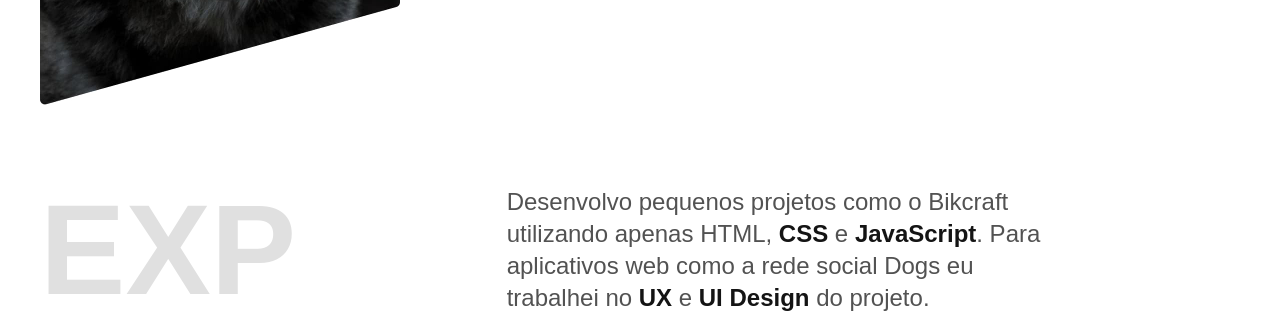
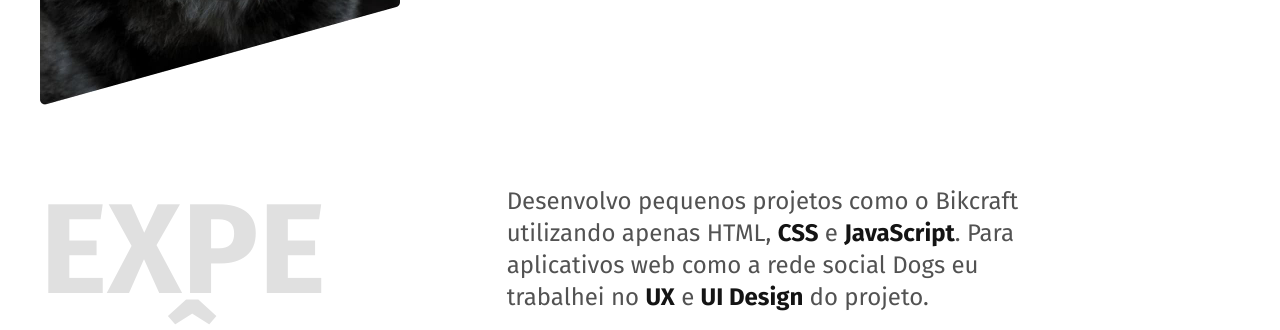
Before and after one commit to Bryan0796/Projeto-portifolio-ficticio, a plain HTML site: page index.html in a window 1280 px wide. Shown: the part 577-907 px from the top of the page. Drawn offline with Linux system fonts and the light colour scheme.

Commit message:
Update index.html

```diff
--- a/index.html
+++ b/index.html
@@ -7,6 +7,9 @@
   <meta name="viewport" content="width=device-width, initial-scale=1.0">
   <title>Portifólio Fictício</title>
   <link rel="stylesheet" href="./css/style.min.css">
+  <link rel="preconnect" href="https://fonts.googleapis.com">
+  <link rel="preconnect" href="https://fonts.gstatic.com" crossorigin>
+  <link href="https://fonts.googleapis.com/css2?family=Fira+Sans:wght@400;700&family=Passion+One&family=Sriracha&display=swap" rel="stylesheet">
 </head>
 <body>
   <header class="header">
```
